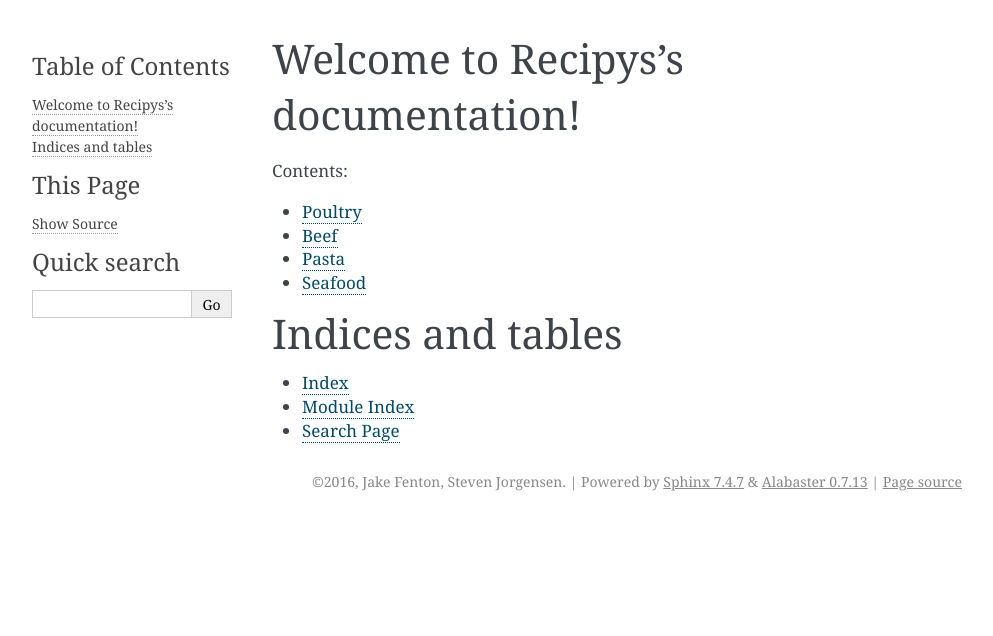
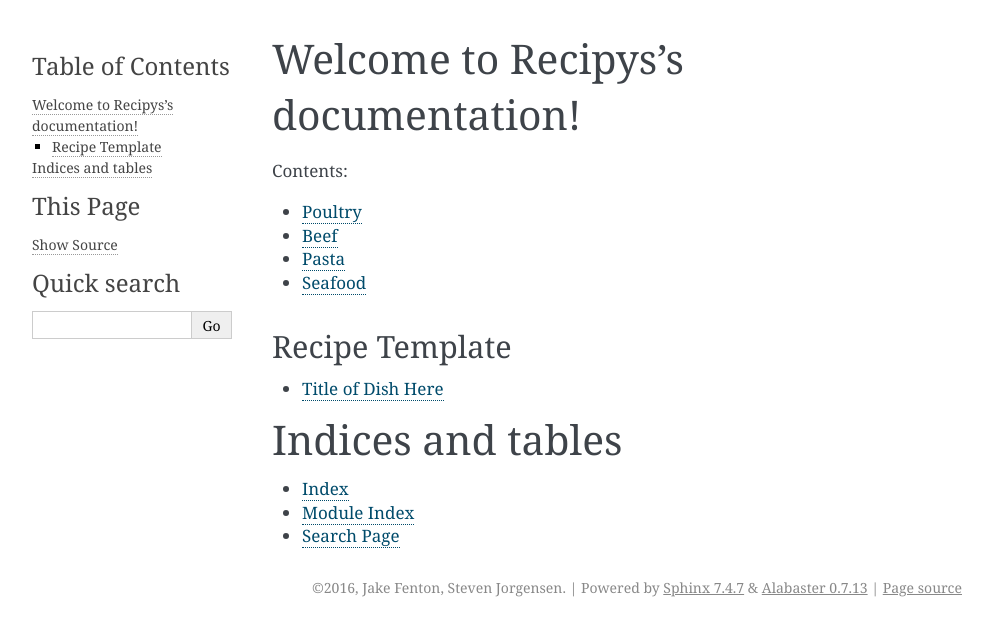
Before and after one commit to bocajnotnef/Recipys, a Sphinx documentation site: the page built from doc/index.rst, in a window 1280 px wide. Shown: the top 636 px of the page, without its empty margins (148-1141 px from the left). Built offline with Sphinx 7.4.7, drawn with Linux system fonts in a browser that asks for light colours.

Commit message:
Added template

```diff
--- a/doc/index.rst
+++ b/doc/index.rst
@@ -15,6 +15,11 @@
    Seafood/index
    :maxdepth: 1
 
+Recipe Template
+---------------
+.. toctree::
+   template
+   :maxdepth: 1
 
 Indices and tables
 ==================
--- /dev/null
+++ b/doc/template.rst
@@ -0,0 +1,31 @@
+Title of Dish Here
+==================
+
+Ingredients
+-----------
+
+*
+*
+*
+*
+
+Instructions
+------------
+
+#.
+#.
+#.
+#.
+#.
+#.
+
+Serves:
+
+Notes
+-----
+*
+*
+
+Additional Links
+----------------
+`Link Title <https://www.google.com>`
```
